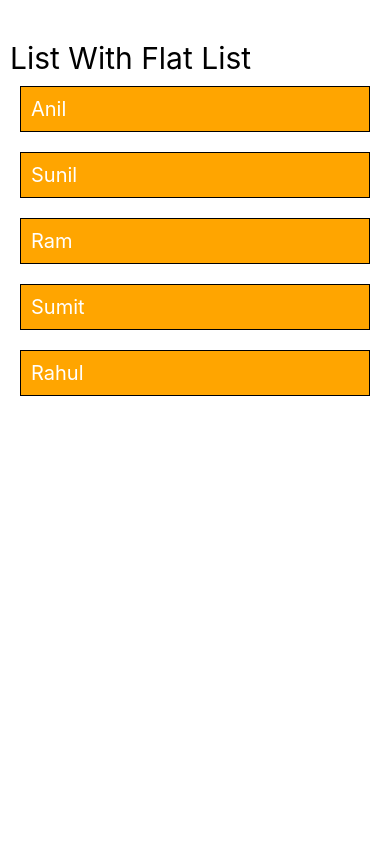
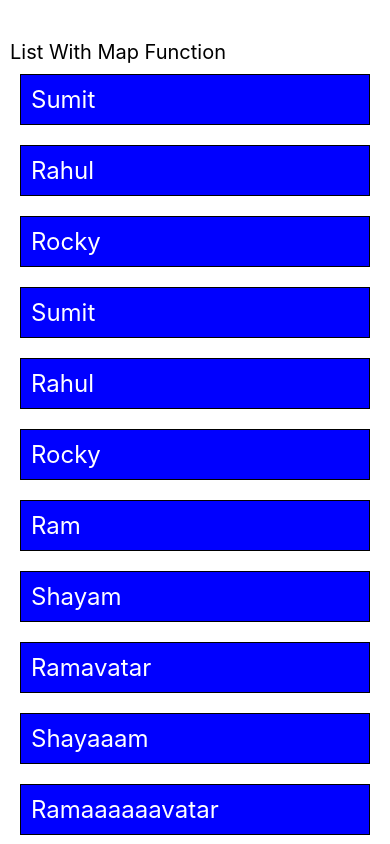
Before and after one commit to S121996/react-native, a React Native app: screen / in a window 390 px wide. Shown: the top 844 px of the page. Built offline with nearby package versions, Linux system fonts and the light colour scheme.

Commit message:
using map function in list creation

```diff
--- a/App.js
+++ b/App.js
@@ -21,7 +21,8 @@ import { Text, View, StyleSheet } from 'react-native';
 // import Style from './src/components/Practice/style';
 // import HandlingTextInput from './src/components/Practice/HandlingTextInput';
 // import TextForm from './src/components/Practice/TextForm';
-import ListFlatList from './src/components/Practice/ListWithFlatList';
+// import ListFlatList from './src/components/Practice/ListWithFlatList';
+import ListWithMapFunction from './src/components/Practice/ListWithMapFunction';
 const App = () => {
   const styles = StyleSheet.create({
 
@@ -42,8 +43,8 @@ const App = () => {
 {/* <Style/> */}
 {/* <HandlingTextInput/> */}
 {/* <TextForm/> */}
-<ListFlatList/>
-
+{/* <ListFlatList/> */}
+<ListWithMapFunction/>
      {/* <BasicsOne/> */}
     {/* <Todolist/> */}
     {/* <ImageComponent/> */}
--- /dev/null
+++ b/src/components/Practice/ListWithMapFunction.js
@@ -0,0 +1,101 @@
+import { View, Text, StyleSheet ,ScrollView} from 'react-native'
+import React from 'react'
+
+const ListWithMapFunction = () => {
+    const users=[
+        {
+            id:1,
+            name:"Sumit"
+        },
+        {
+            id:2,
+            name:"Rahul"
+        },
+        {
+            id:3,
+            name:"Rocky"
+        },{
+            id:1,
+            name:"Sumit"
+        },
+        {
+            id:2,
+            name:"Rahul"
+        },
+        {
+            id:3,
+            name:"Rocky"
+        },
+        {
+            id:4,
+            name:"Ram"
+        },
+        {
+            id:5,
+            name:"Shayam"
+        },
+        {
+           id:6,
+           name:"Ramavatar"
+        },
+        {
+            id:7,
+            name:"Shayaaam"
+        },
+        {
+           id:8,
+           name:"Ramaaaaaavatar"
+        },
+        {
+            id:5,
+            name:"Shayaaaam"
+        },
+        {
+           id:6,
+           name:"Raaaaamavatar"
+        }
+        ,
+        {
+            id:7,
+            name:"mohan das"
+        },
+        {
+           id:8,
+           name:"Ramvilas"
+        },
+        {
+            id:5,
+            name:"Shayaaaambajan"
+        },
+        {
+           id:6,
+           name:"Raaaaambajan"
+        }
+
+
+    ]
+
+  return (
+    <View>
+      <Text style={{fontSize:20}}>List With Map Function</Text>
+     <ScrollView style={{marginBottom:80}}>
+    {
+        users.map((item)=><Text style={styles.item}>{item.name}</Text>)
+    }
+    </ScrollView>
+    </View>
+  )
+}
+const styles=StyleSheet.create({
+    item:{
+        fontSize: 24,
+        padding:10,
+        color:"#fff",
+        backgroundColor:'blue',
+        borderColor:"black",
+        borderWidth:1,
+        margin:10
+    }
+})
+
+export default ListWithMapFunction
```
